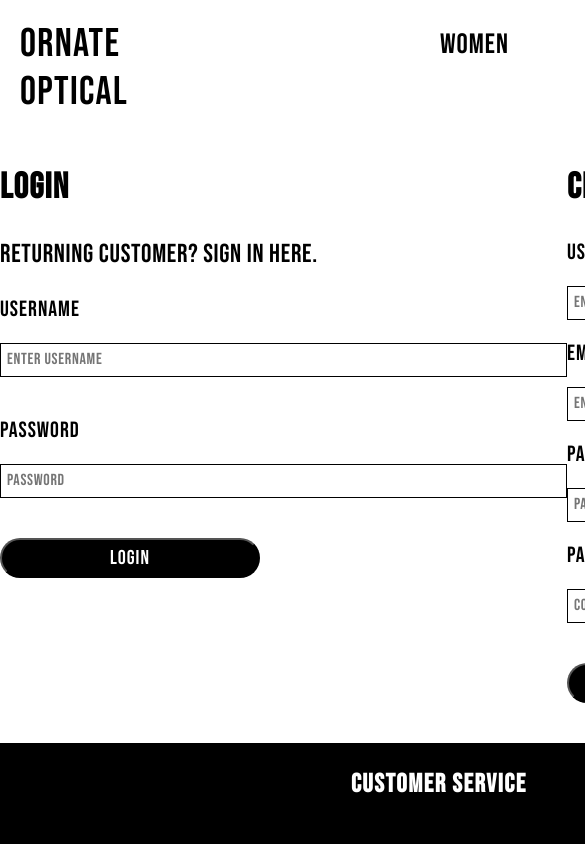
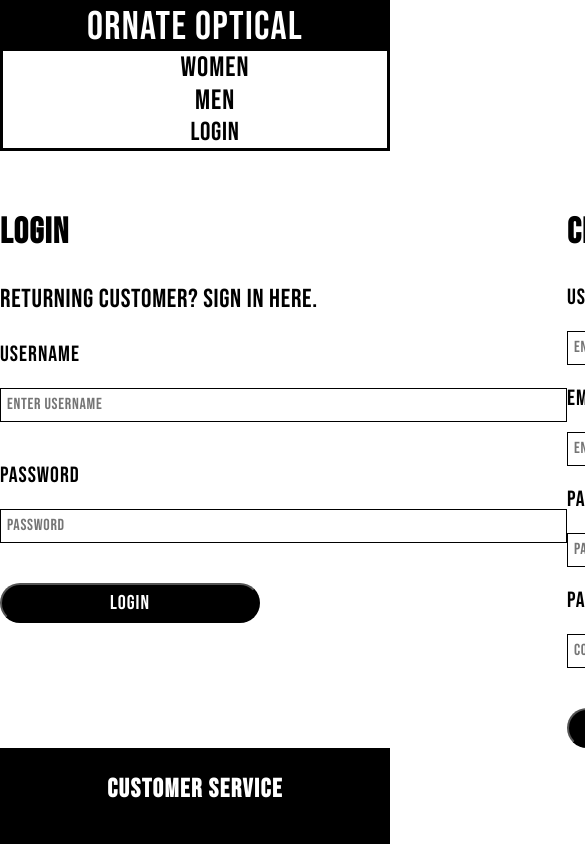
Before and after one commit to rakshyak/Ornate-optical, a React (Create React App) app in the folder client/: page /login in a window 390 px wide. Shown: the top 844 px of the page, 585 px wide, since content can reach past the window. Built offline with nearby package versions, Linux system fonts and the light colour scheme; no server answers.

Commit message:
worked on media queries home page

```diff
--- a/client/src/App.css
+++ b/client/src/App.css
@@ -1,4 +1,5 @@
-.App {
+
+/* .App {
   text-align: center;
 }
 
@@ -35,4 +36,4 @@
   to {
     transform: rotate(360deg);
   }
-}
+} */
--- a/client/src/styles/footer.css
+++ b/client/src/styles/footer.css
@@ -64,12 +64,12 @@ footer .follow-bar .fbk-bar {
 }
 
 @media only screen
-and (max-width: 667px) {
+and (max-width: 812px) {
     footer {
         display: flex;
         flex-direction: column;
         text-align: center;
-        width: 225%;
+        width: 100%;
     }
     footer .customer-footer ul {
         display: none;
--- a/client/src/styles/home.css
+++ b/client/src/styles/home.css
@@ -116,3 +116,36 @@
     border-width: 3px;
     font-weight: 550;
 }
+
+@media only screen
+and (max-width: 812px) {
+    .bottom-bar {
+        flex-direction: column;
+    }
+    .bottom-bar p {
+        margin-bottom: 30px;
+    }
+    .home-container {
+        display: inline
+    }
+    .location-bar .img img {
+       display: none
+    }
+    .location-bar .location-details {
+        margin-left: 15px;
+    }
+    .bsellers-container {
+        flex-direction: column;
+    }
+    .bsellers-container .bseller1 {
+        margin-bottom: 0;
+    }
+    .hero-container .img-hero .bottom-centered {
+        left: 2%;
+        font-size: 16px;
+    }
+    .hero-container .img-hero .bottom-centered button {
+        margin-left: 40px;
+    }
+
+}
--- a/client/src/styles/nav.css
+++ b/client/src/styles/nav.css
@@ -38,3 +38,47 @@ nav .login-bar {
 nav .login-bar li {
     margin: 0px 3em;
 }
+
+@media only screen
+and (max-width: 812px) {
+    nav {
+        flex-direction: column;
+        border: 3px solid black;
+        margin-bottom: 30px;
+    }
+    nav .main-bar {
+        flex-direction: column;
+    }
+    nav .main-bar li:nth-child(3){
+        display: none;
+    }
+    nav .login-bar li:nth-child(2){
+        display: none;
+    }
+    a.title.active {
+        background-color: black;
+        color: white;
+        flex-direction: column;
+        text-align: center;
+        margin: 0;
+    }
+    a {
+        text-align: center;
+        margin-left: 0;
+    }
+    nav .login-bar {
+        margin-left: 0;
+    }
+    nav .main-bar {
+        margin-left: 0;
+        margin-top: 0;
+        margin-bottom: 0;
+    }
+    nav .main-bar li:nth-child() {
+        color: red;
+    }
+    .login-bar {
+        margin: 0;
+    }
+
+}
--- a/client/src/styles/slider.css
+++ b/client/src/styles/slider.css
@@ -30,3 +30,19 @@
    position: absolute;
    top: 160%;
 }
+
+@media only screen
+and (max-width: 812px) {
+    .slider {
+        height: 275px;
+    }
+    .slider .slider-wrapper {
+        display: none;
+    }
+    .slider .left-arrow {
+        display: none;
+    }
+    .slider .right-arrow {
+        display: none;
+    }
+}
```
